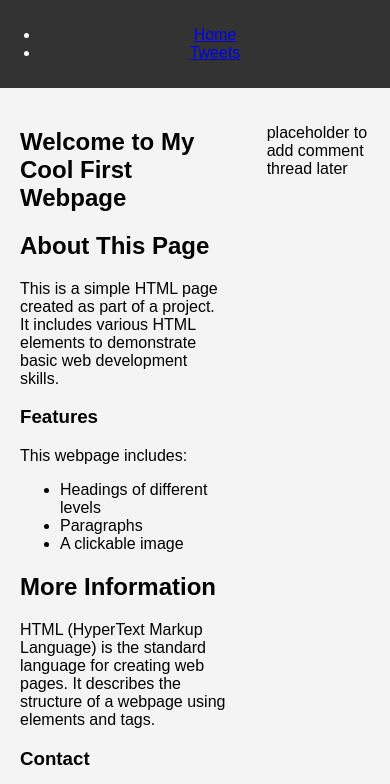
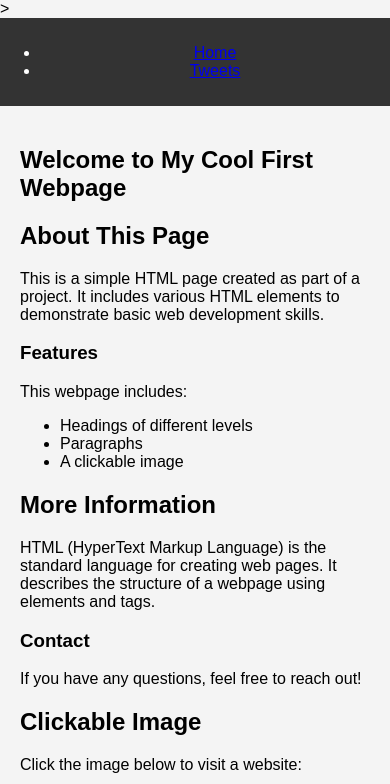
Before and after one commit to kid-yP/My_First_Portfolio, a plain HTML site: page html_basic/css_basic/index.html in a window 390 px wide. Shown: the top 784 px of the page. Drawn offline with Linux system fonts and the light colour scheme; grey boxes are pictures that could not be loaded.

Commit message:
Added a responsive design with viewport settings and flexbox features on style.css

```diff
--- a/html_basic/css_basic/index.html
+++ b/html_basic/css_basic/index.html
@@ -3,11 +3,14 @@
 <head>
     <meta charset="UTF-8">
     <meta name="viewport" content="width=device-width, initial-scale=1.0">
+    <meta name="viewport" content="width=device-width, initial-scale=1.0">
     <title>My Cool First Webpage</title>
     <link href="base.css" rel="stylesheet">
     <link href="styles.css" rel="stylesheet">
+
 </head>
-<body>
+<body class="works_on_smartphone">
+    >
     <header>
         <ul>
             <li><a href="index.html">Home</a></li>
--- a/html_basic/css_basic/styles.css
+++ b/html_basic/css_basic/styles.css
@@ -46,3 +46,12 @@ nav ul li a {
     color: #fff;
     text-decoration: none;
 }
+
+@media (max-width: 768px) {
+    main {
+        flex-direction: column;
+    }
+    article, aside {
+        flex: 1;
+    }
+}
```
